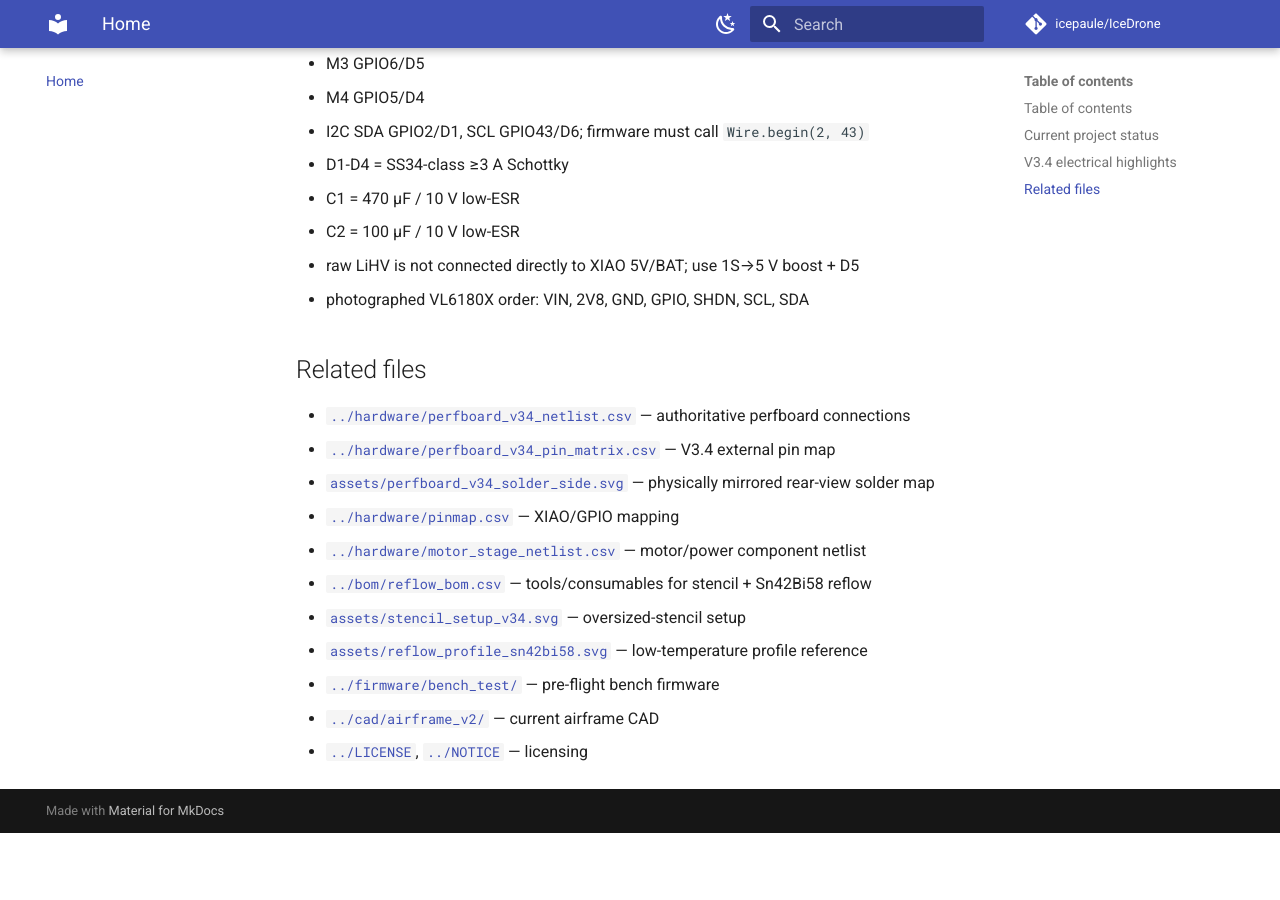
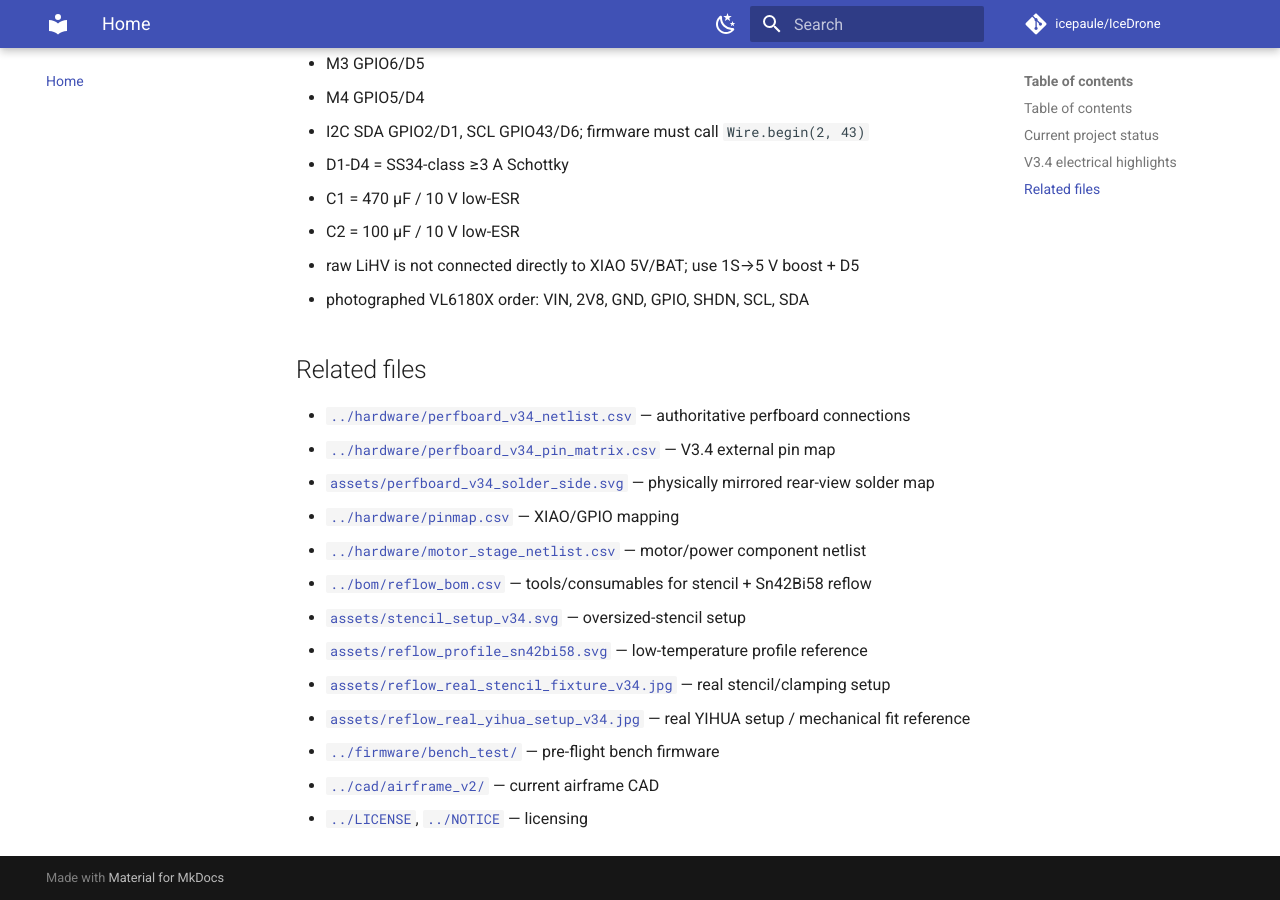
Before and after one commit to icepaule/IceDrone, an MkDocs documentation site: the page built from docs/README.md, in a window 1280 px wide and 900 px high, scrolled down 2554 px. Built offline with MkDocs 1.6.1 and Material for MkDocs 9.7.7, drawn with Linux system fonts in a browser that asks for light colours; comment, search, counter and statistics services are not loaded; before the commit the page ends 3387 px from its top, so only the background shows below that.

Commit message:
docs: index real reflow setup photos

```diff
--- a/docs/README.md
+++ b/docs/README.md
@@ -62,6 +62,8 @@
 - [`../bom/reflow_bom.csv`](../bom/reflow_bom.csv) — tools/consumables for stencil + Sn42Bi58 reflow
 - [`assets/stencil_setup_v34.svg`](assets/stencil_setup_v34.svg) — oversized-stencil setup
 - [`assets/reflow_profile_sn42bi58.svg`](assets/reflow_profile_sn42bi58.svg) — low-temperature profile reference
+- [`assets/reflow_real_stencil_fixture_v34.jpg`](assets/reflow_real_stencil_fixture_v34.jpg) — real stencil/clamping setup
+- [`assets/reflow_real_yihua_setup_v34.jpg`](assets/reflow_real_yihua_setup_v34.jpg) — real YIHUA setup / mechanical fit reference
 - [`../firmware/bench_test/`](../firmware/bench_test/) — pre-flight bench firmware
 - [`../cad/airframe_v2/`](../cad/airframe_v2/) — current airframe CAD
 - [`../LICENSE`](../LICENSE), [`../NOTICE`](../NOTICE) — licensing
```
